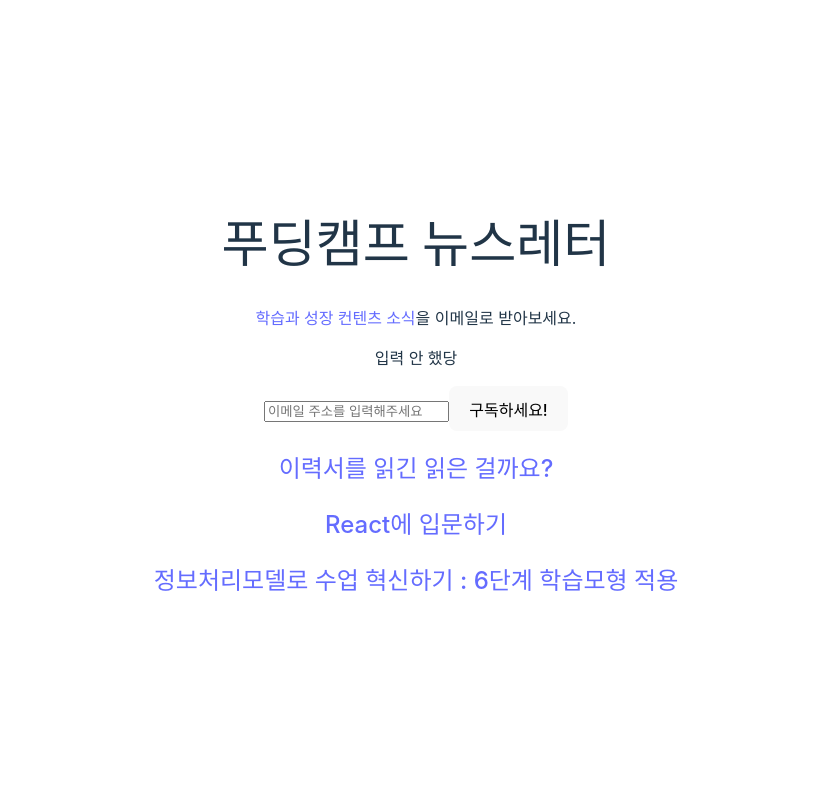
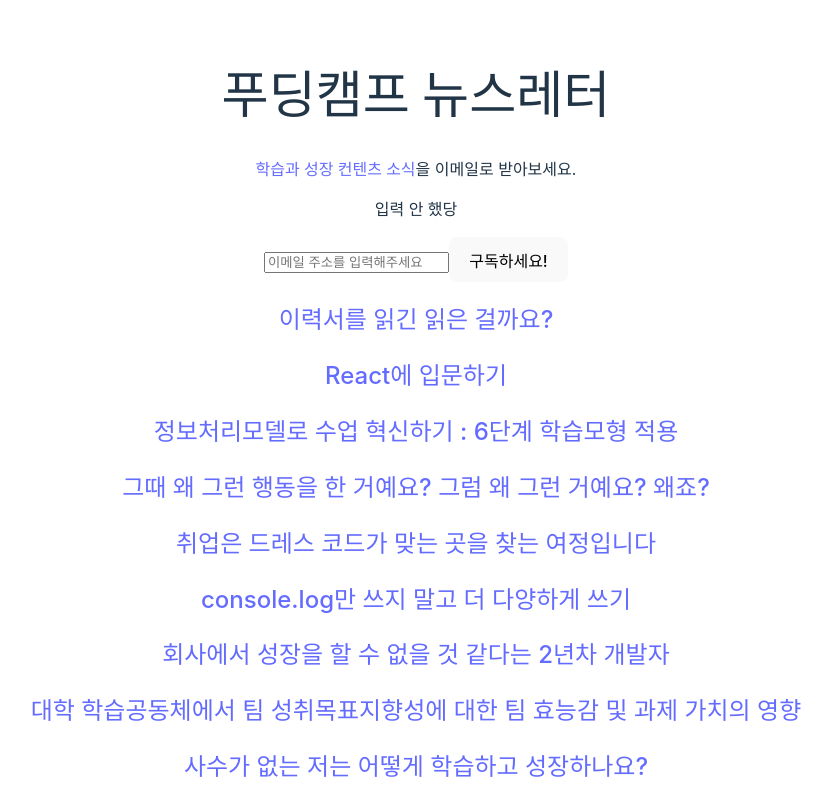
Before and after one commit to realworldpudding/hands-on, a React (Vite) app in the folder getting-started-with-react/hello-world/: page / in a window 1280 px wide. Shown: the top 800 px of the page, without its empty margins (224-1056 px from the left). Built offline with nearby package versions, Linux system fonts and the light colour scheme.

Commit message:
ADD array iteration expression

```diff
--- a/getting-started-with-react/hello-world/src/ContentList.jsx
+++ b/getting-started-with-react/hello-world/src/ContentList.jsx
@@ -24,20 +24,18 @@ const posts = [
     { id: 20, title: '기능과 UI를 분리하는 Headless Component 이야기', url: 'https://puddingcamp.com/topic/headless-component-in-puddingcamp' },
     { id: 10, title: '맥OS에서 지셸(zsh, Z Shell) 시작하기 [연재 완료]', url: 'https://puddingcamp.com/topic/hello-zsh-on-macos' },
     { id: 1, title: 'Visual Studio Code 입문 과정 [연재 완료]', url: 'https://puddingcamp.com/topic/vscode-beginner' },
-]
+];
 
 function ContentList() {
   return (
     <div>
-      <div>
-        <h2><a href={posts[0].url}>{posts[0].title}</a></h2>
-      </div>
-      <div>
-        <h2><a href={posts[1].url}>{posts[1].title}</a></h2>
-      </div>
-      <div>
-        <h2><a href={posts[2].url}>{posts[2].title}</a></h2>
-      </div>
+      {
+        posts.map((post) => (
+          <div key={post.id}>
+            <h2><a href={post.url}>{post.title}</a></h2>
+          </div>
+        ))
+      }
     </div>
   )
 }
```
